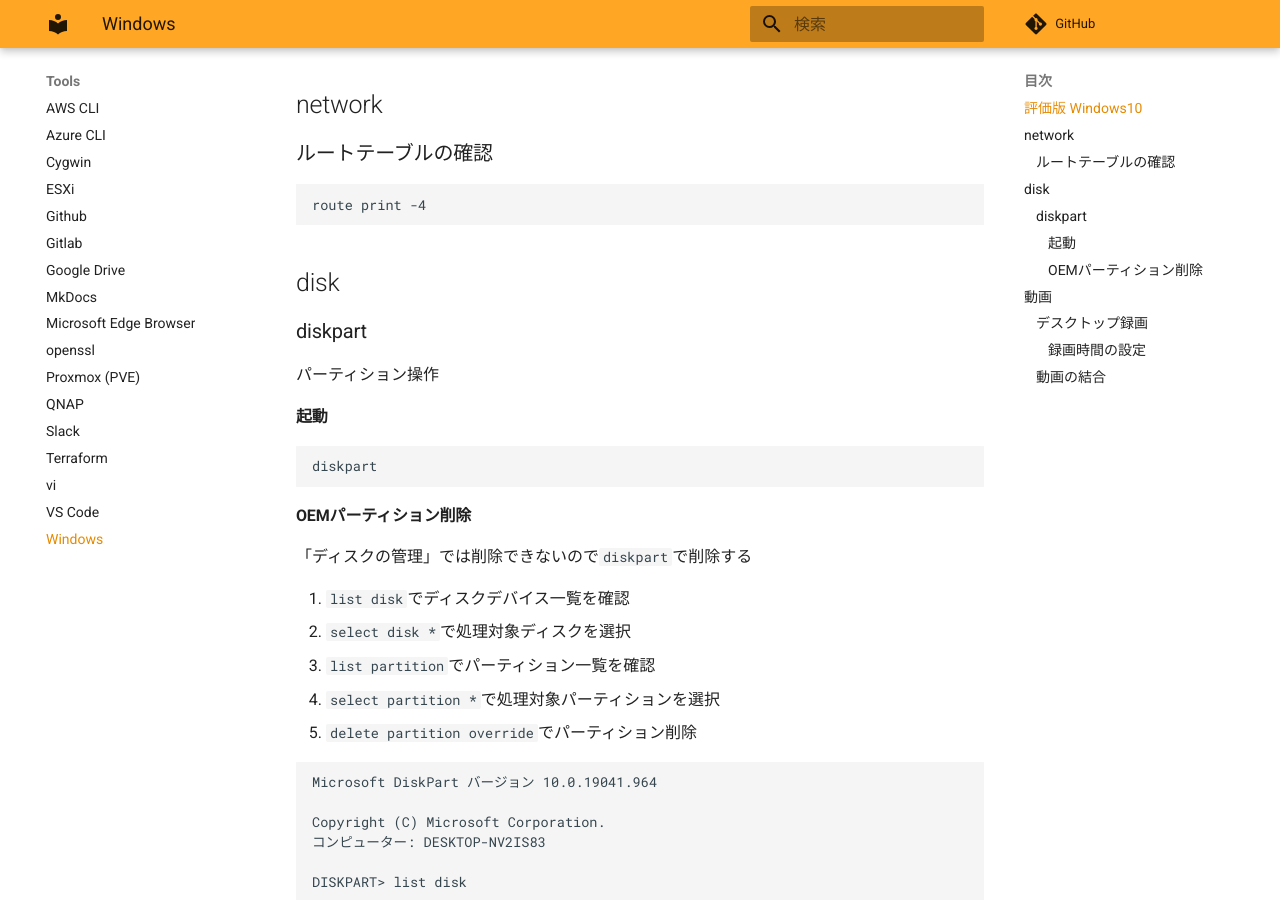
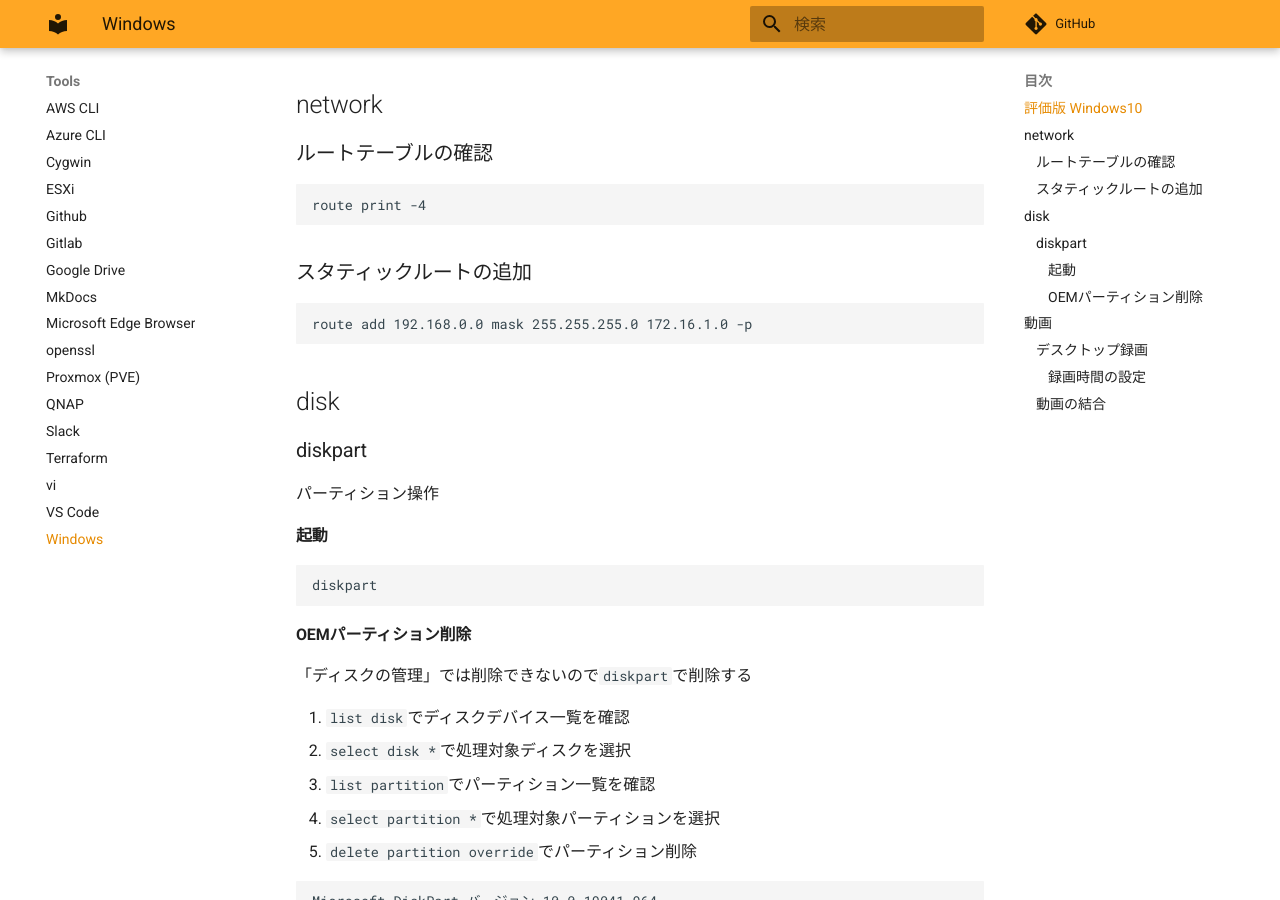
Before and after one commit to zaki-lknr/docs, an MkDocs documentation site: the page built from docs/Tools/windows.md, in a window 1280 px wide and 900 px high, scrolled down 324 px. Built offline with MkDocs 1.6.1 and Material for MkDocs 9.7.7, drawn with Linux system fonts in a browser that asks for light colours; comment, search, counter and statistics services are not loaded.

Commit message:
add: tools/windows: スタティックルートの追加

````diff
--- a/docs/Tools/windows.md
+++ b/docs/Tools/windows.md
@@ -12,6 +12,12 @@
 
 ```
 route print -4
+```
+
+### スタティックルートの追加
+
+```
+route add 192.168.0.0 mask 255.255.255.0 172.16.1.0 -p
 ```
 
 ## disk
````
